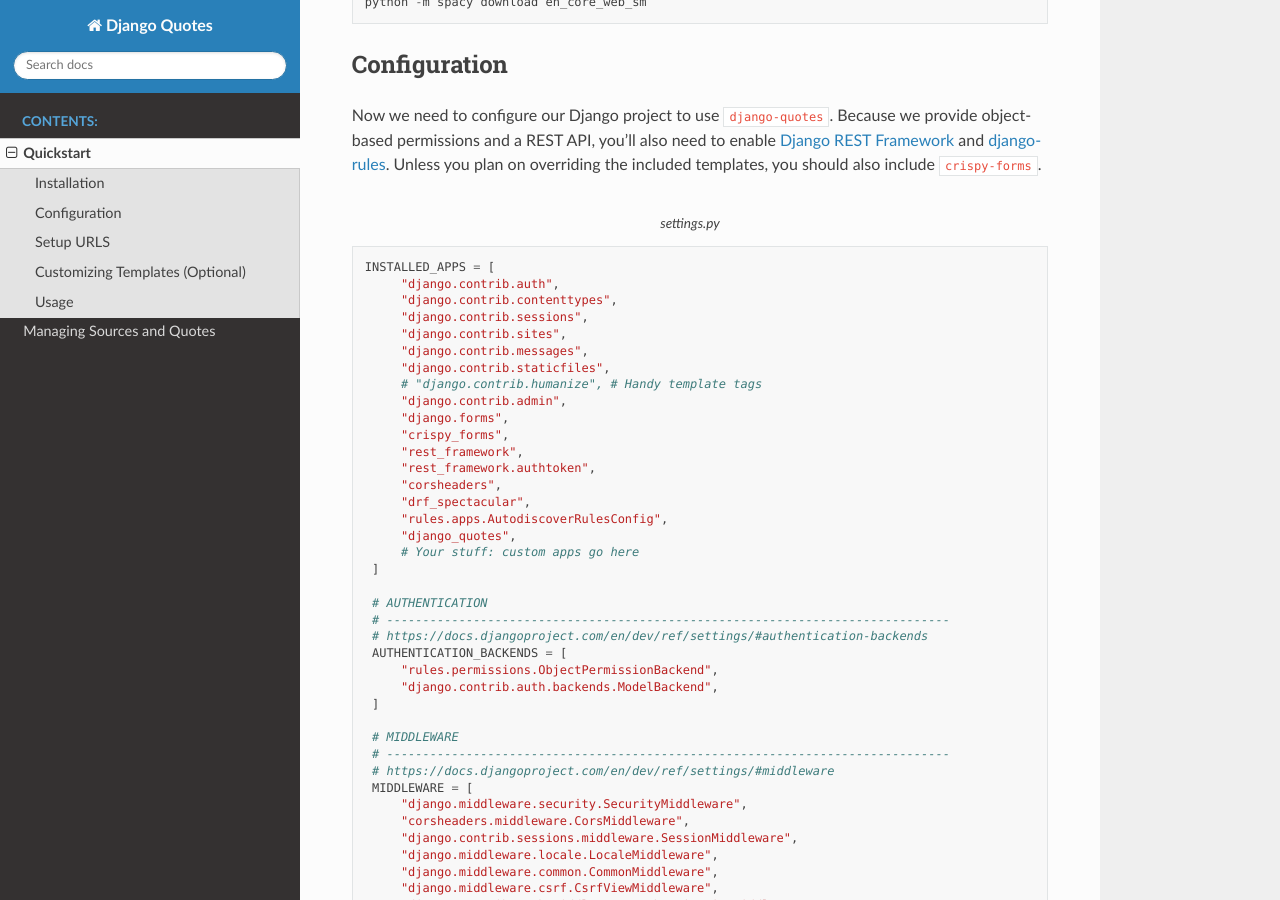
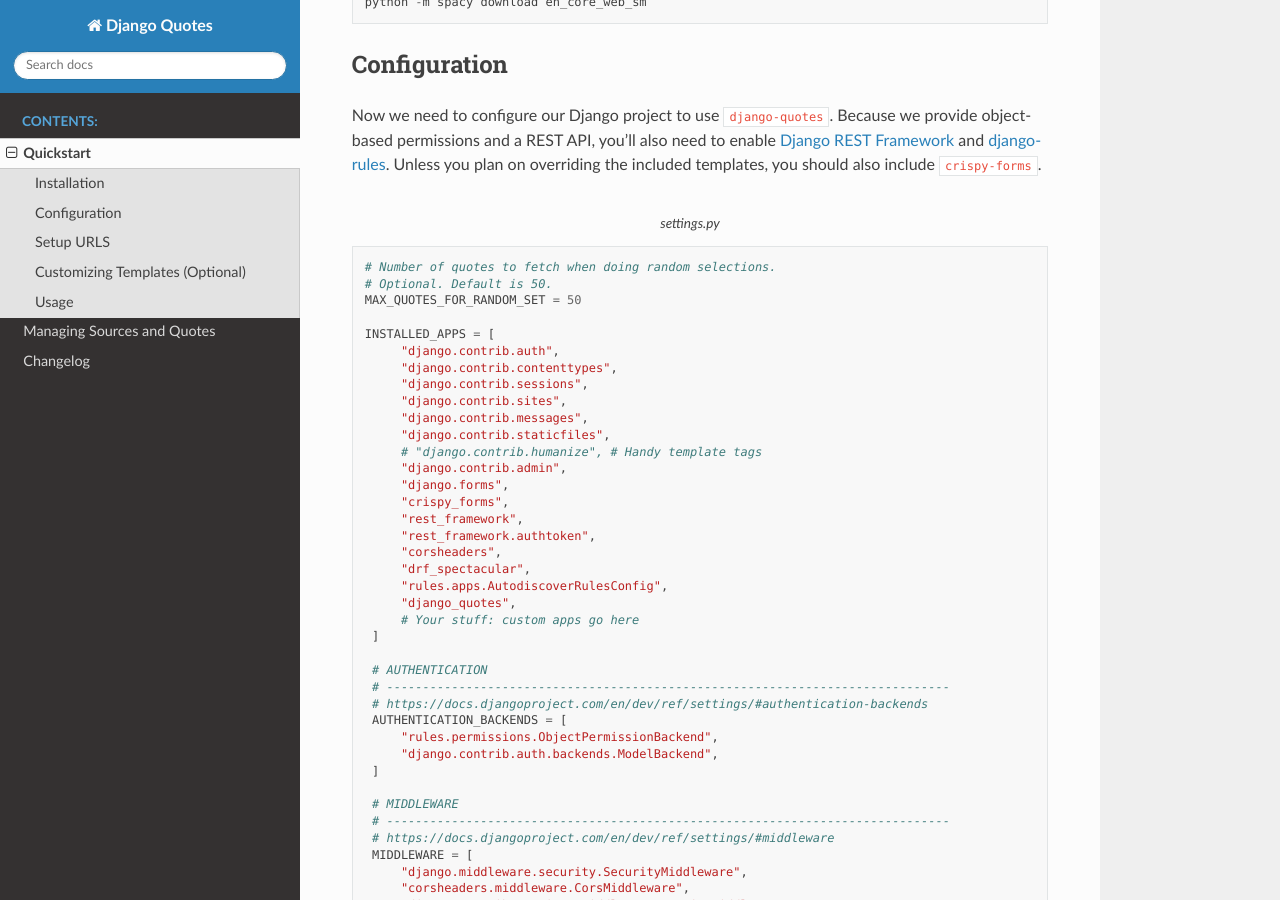
Before and after one commit to andrlik/django-quotes, a Sphinx documentation site: the page built from docs/quickstart.rst, in a window 1280 px wide and 900 px high, scrolled down 608 px. Built offline with Sphinx 7.4.7 and the Read the Docs theme 2.0.0, drawn with Linux system fonts in a browser that asks for light colours.

Commit message:
Adds max quotes feature to the build. (#9)
* Adds max quotes feature to the build.

```diff
--- /dev/null
+++ b/docs/changelog.rst
@@ -0,0 +1 @@
+.. include:: ../CHANGELOG.rst
--- a/docs/index.rst
+++ b/docs/index.rst
@@ -12,6 +12,7 @@
 
    quickstart
    managing_quotes
+   changelog
 
 
 
--- a/docs/quickstart.rst
+++ b/docs/quickstart.rst
@@ -30,6 +30,10 @@
 
 .. code-block:: python
    :caption: settings.py
+
+   # Number of quotes to fetch when doing random selections.
+   # Optional. Default is 50.
+   MAX_QUOTES_FOR_RANDOM_SET = 50
 
    INSTALLED_APPS = [
         "django.contrib.auth",
```
Also changed, not shown: CHANGELOG.rst (added, +9 -0 lines), 1 other file.
